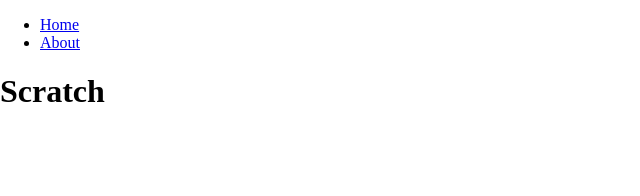
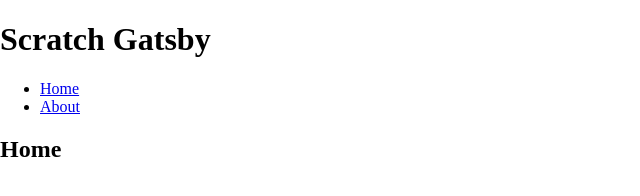
Before and after one commit to dnhn/learngatsby, a Gatsby site in the folder scratch/: page / in a window 1280 px wide. Shown: the whole page, without its empty margins (0-640 px from the left). Built offline with nearby package versions, Linux system fonts and the light colour scheme; Gatsby itself is replaced by a stand-in of ours.

Commit message:
First GraphQL query

```diff
--- /dev/null
+++ b/scratch/gatsby-config.js
@@ -0,0 +1,6 @@
+module.exports = {
+  siteMetadata: {
+    title: 'Scratch Gatsby',
+    description: 'Build Gatsby from scratch',
+  },
+};
--- a/scratch/src/components/layout.tsx
+++ b/scratch/src/components/layout.tsx
@@ -1,9 +1,25 @@
 import React from 'react';
+import { graphql, useStaticQuery } from 'gatsby';
 import Nav from './nav';
 
-export default ({ children }) => (
-  <main>
-    <Nav />
-    {children}
-  </main>
-);
+export default ({ children }) => {
+  const data = useStaticQuery(
+    graphql`
+      query {
+        site {
+          siteMetadata {
+            title
+          }
+        }
+      }
+    `
+  );
+
+  return (
+    <main>
+      <h1>{data.site.siteMetadata.title}</h1>
+      <Nav />
+      {children}
+    </main>
+  );
+};
--- a/scratch/src/pages/404.tsx
+++ b/scratch/src/pages/404.tsx
@@ -3,6 +3,6 @@
 
 export default () => (
   <Layout>
-    <h1>404</h1>
+    <h2>404</h2>
   </Layout>
 );
--- a/scratch/src/pages/about.tsx
+++ b/scratch/src/pages/about.tsx
@@ -3,6 +3,6 @@
 
 export default () => (
   <Layout>
-    <h1>About</h1>
+    <h2>About</h2>
   </Layout>
 );
--- a/scratch/src/pages/index.tsx
+++ b/scratch/src/pages/index.tsx
@@ -3,6 +3,6 @@
 
 export default () => (
   <Layout>
-    <h1>Scratch</h1>
+    <h2>Home</h2>
   </Layout>
 );
```
